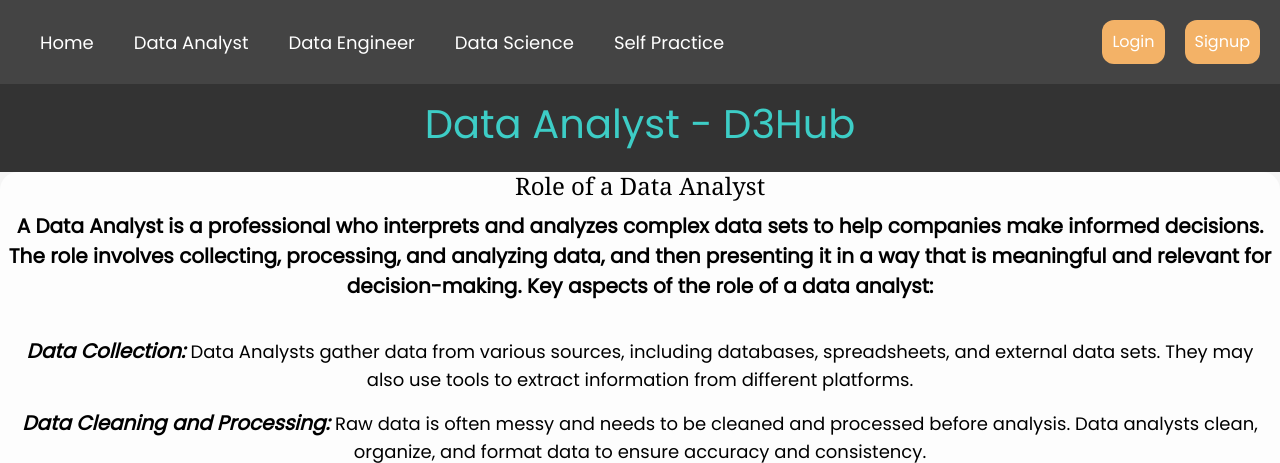
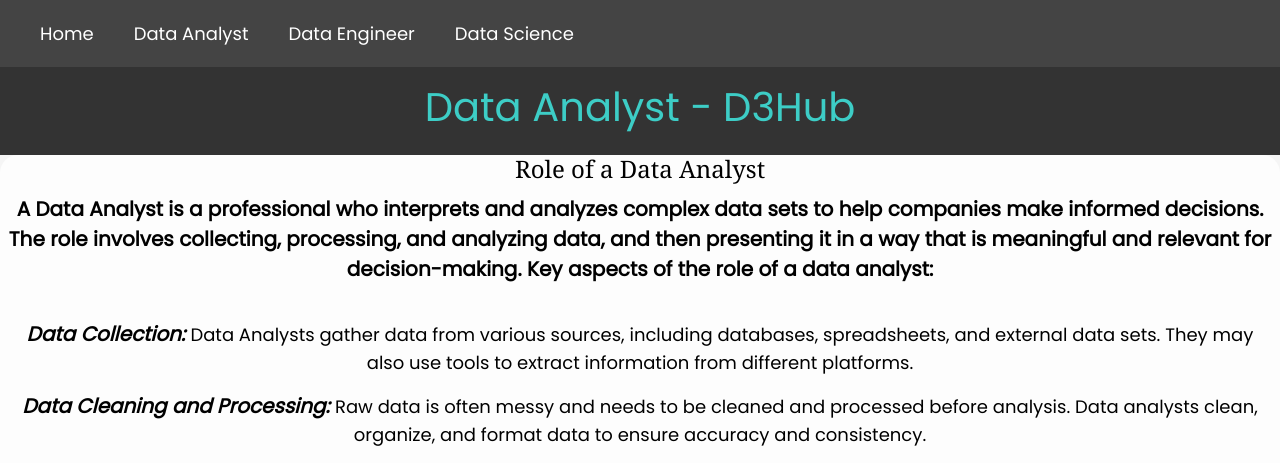
Before and after one commit to soham7998/Final_project-TYIT, a Flask app: page /DA in a window 1280 px wide. Shown: the top 463 px of the page. Run offline with Flask 3, Linux system fonts and the light colour scheme; some libraries are stand-ins or nearby versions.

Commit message:
Update DA.html

```diff
--- a/templates/DA.html
+++ b/templates/DA.html
@@ -198,14 +198,14 @@
             <a href="/DA">Data Analyst</a>
             <a href="/DE">Data Engineer</a>
             <a href="/DS">Data Science</a>
-            <a href="/selfpractice">Self Practice</a>
+            <!-- <a href="/selfpractice">Self Practice</a> -->
         </div>
-        <div class="navbar-center"></div>
+        <!-- <div class="navbar-center"></div>
         <div class="navbar-right">
             <a href="login">
             <button>Login</button></a>
             <button onclick="location.href='/signup'" style="background-color: rgb(243, 178, 103);">Signup</button>
-        </div>
+        </div>-->
     </div>
 
     <header>
```
